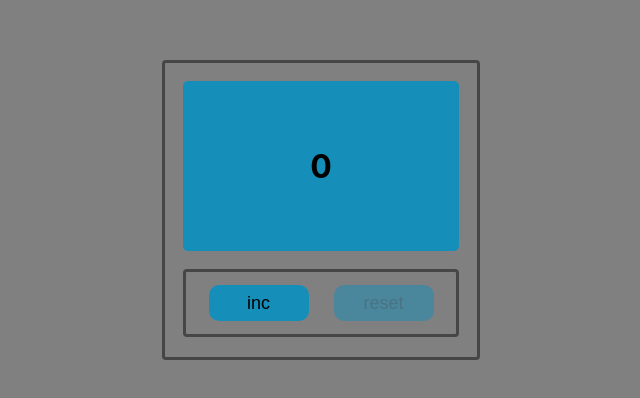
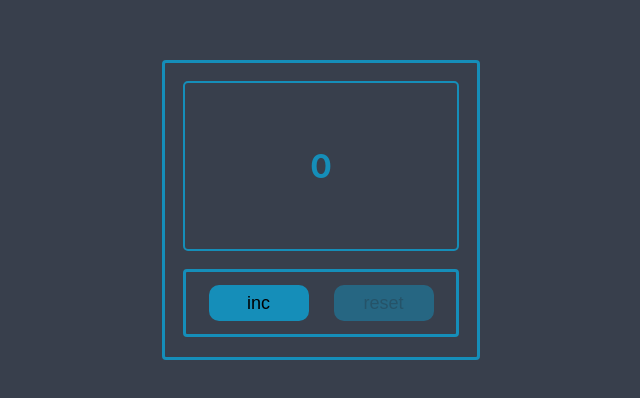
Before and after one commit to Kicka3/CounterV2, a React (Create React App) app: page / in a window 1280 px wide. Shown: the part 190-588 px from the top of the page, without its empty margins (319-959 px from the left). Built offline with nearby package versions, Linux system fonts and the light colour scheme.

Commit message:
cr simple counter

```diff
--- a/package.json
+++ b/package.json
@@ -1,5 +1,6 @@
 {
   "name": "countertwo",
+  "homepage": "https://Kicka3.github.io/CounterV2",
   "version": "0.1.0",
   "private": true,
   "dependencies": {
@@ -10,6 +11,7 @@
     "@types/node": "^16.7.13",
     "@types/react": "^18.0.0",
     "@types/react-dom": "^18.0.0",
+    "gh-pages": "^6.0.0",
     "react": "^18.2.0",
     "react-dom": "^18.2.0",
     "react-scripts": "5.0.1",
@@ -20,7 +22,9 @@
     "start": "react-scripts start",
     "build": "react-scripts build",
     "test": "react-scripts test",
-    "eject": "react-scripts eject"
+    "eject": "react-scripts eject",
+    "predeploy": "yarn run build",
+    "deploy": "gh-pages -d build"
   },
   "eslintConfig": {
     "extends": [
--- a/src/App.css
+++ b/src/App.css
@@ -5,80 +5,5 @@
     justify-content: center;
     width: 100%;
     height: 100vh;
-    background-color: grey;
+    background-color: #383f4c;
 }
-
-.Counter {
-    min-height: 300px;
-    width: 318px;
-    padding: 18px;
-    /*border: 3px solid rgba(0, 255, 255, 0.46);*/
-    border: 3px solid rgba(0, 0, 0, 0.46);
-    border-radius: 4px;
-}
-
-.DisplayCount {
-    max-width: 100%;
-    min-height: 170px;
-    border-radius: 5px;
-    /*background-color: rgba(0, 255, 255, 0.46);*/
-    background-color: rgb(21, 142, 185);
-    margin-bottom: 18px;
-    display: flex;
-    flex-direction: column;
-    justify-content: center;
-    align-items: center;
-}
-
-.BtnWrapper {
-    max-width: 100%;
-    min-height: 68px;
-    padding: 10px;
-    /*border: 3px solid rgba(0, 255, 255, 0.46);*/
-    border: 3px solid rgba(0, 0, 0, 0.46);
-    border-radius: 4px;
-    display: flex;
-    flex-direction: row;
-    flex-wrap: nowrap;
-    justify-content: space-around;
-    align-items: center;
-}
-
-.ActiveBtn {
-    width: 100px;
-    height: 36px;
-    display: flex;
-    flex-direction: row;
-    flex-wrap: nowrap;
-    justify-content: center;
-    align-items: center;
-    background-color: rgb(21, 142, 185);
-    border-radius: 10px;
-    border: none;
-    outline: none;
-    cursor: pointer;
-    font-size: 18px;
-}
-
-.DisabledBtn {
-    width: 100px;
-    height: 36px;
-    display: flex;
-    flex-direction: row;
-    flex-wrap: nowrap;
-    justify-content: center;
-    align-items: center;
-    background-color: rgb(21, 142, 185);
-    border-radius: 10px;
-    border: none;
-    outline: none;
-    cursor: pointer;
-    font-size: 18px;
-
-    opacity: .5;
-}
-
-.MaxNumber {
-    color: red;
-    font-size: 40px;
-}
--- a/src/App.tsx
+++ b/src/App.tsx
@@ -1,6 +1,6 @@
 import React from 'react';
 import './App.css';
-import {Counter} from "./components/Counter";
+import {Counter} from "./components/counter/Counter";
 
 function App() {
     return (
--- a/src/components/Button.tsx
+++ b/src/components/button/Button.tsx
@@ -1,4 +1,6 @@
 import React, {ButtonHTMLAttributes} from 'react';
+import '../button/button.css'
+
 
 type ButtonPropsType = {
     name: string
--- /dev/null
+++ b/src/components/button/button.css
@@ -0,0 +1,48 @@
+.BtnWrapper {
+    max-width: 100%;
+    min-height: 68px;
+    padding: 10px;
+    /*border: 3px solid rgba(0, 255, 255, 0.46);*/
+    border: 3px solid rgb(21, 142, 185);
+    border-radius: 4px;
+    display: flex;
+    flex-direction: row;
+    flex-wrap: nowrap;
+    justify-content: space-around;
+    align-items: center;
+}
+
+
+.ActiveBtn {
+    width: 100px;
+    height: 36px;
+    display: flex;
+    flex-direction: row;
+    flex-wrap: nowrap;
+    justify-content: center;
+    align-items: center;
+    background-color: rgb(21, 142, 185);
+    border-radius: 10px;
+    border: none;
+    outline: none;
+    cursor: pointer;
+    font-size: 18px;
+}
+
+.DisabledBtn {
+    width: 100px;
+    height: 36px;
+    display: flex;
+    flex-direction: row;
+    flex-wrap: nowrap;
+    justify-content: center;
+    align-items: center;
+    background-color: rgb(21, 142, 185);
+    border-radius: 10px;
+    border: none;
+    outline: none;
+    cursor: pointer;
+    font-size: 18px;
+
+    opacity: .5;
+}
--- a/src/components/Counter.tsx
+++ b/src/components/counter/Counter.tsx
@@ -1,5 +1,6 @@
 import React, {useState} from 'react';
-import {Button} from "./Button";
+import {Button} from "../button/Button";
+import '../counter/counter.css'
 
 export const Counter = () => {
     const [number, setNnumber] = useState<number>(0);
--- /dev/null
+++ b/src/components/counter/counter.css
@@ -0,0 +1,29 @@
+.Counter {
+    min-height: 300px;
+    width: 318px;
+    padding: 18px;
+    /*border: 3px solid rgba(0, 255, 255, 0.46);*/
+    /*border: 3px solid rgba(0, 0, 0, 0.46);*/
+    border: 3px solid rgb(21, 142, 185);
+    border-radius: 4px;
+}
+
+.DisplayCount {
+    max-width: 100%;
+    min-height: 170px;
+    border-radius: 5px;
+    /*background-color: rgb(21, 142, 185);*/
+    background-color: #383f4c;
+    border: 2px solid rgb(21, 142, 185);
+    margin-bottom: 18px;
+    display: flex;
+    flex-direction: column;
+    justify-content: center;
+    align-items: center;
+    color: rgb(21, 142, 185);
+}
+
+.MaxNumber {
+    color: red;
+    font-size: 40px;
+}
```
Also changed, not shown: src/components/settings/Settings.tsx (added, +9 -0 lines), src/components/settings/settings.css (added), 1 other file (tests, documents, lock files or other folders).
